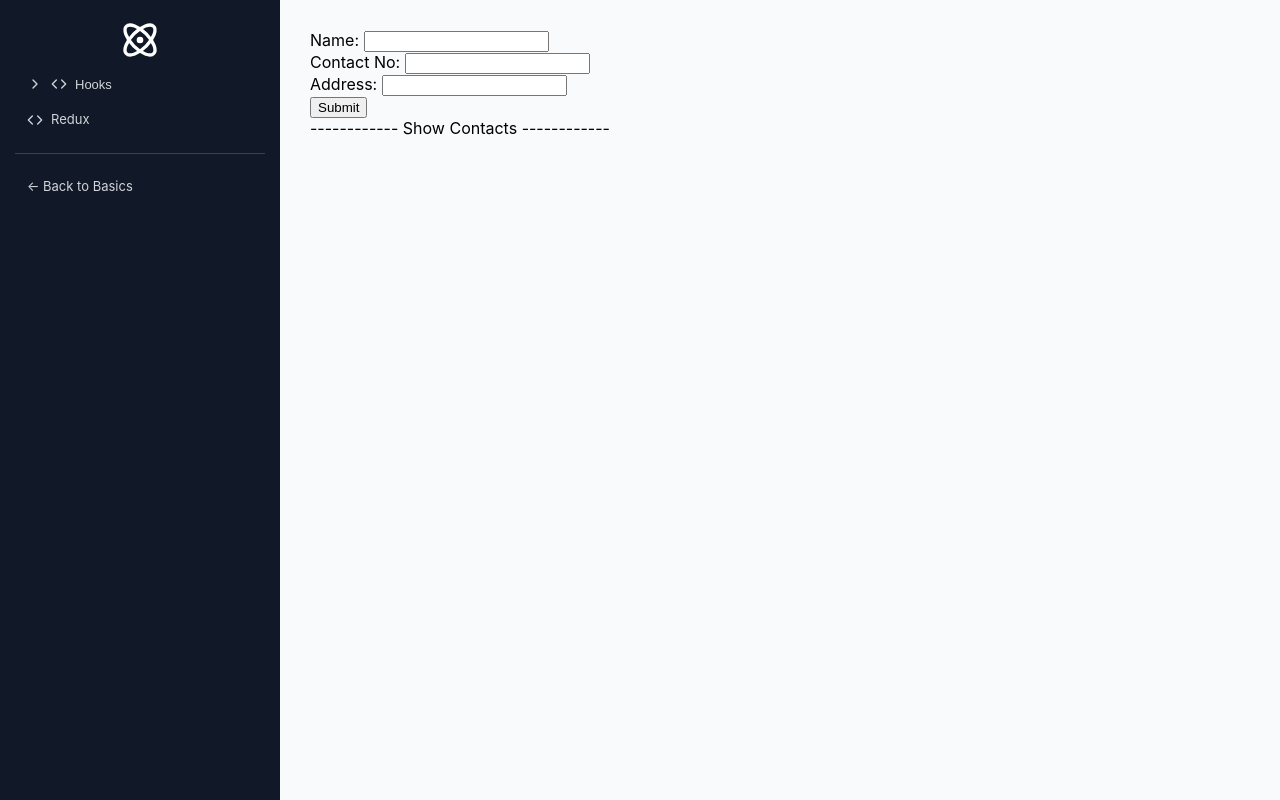
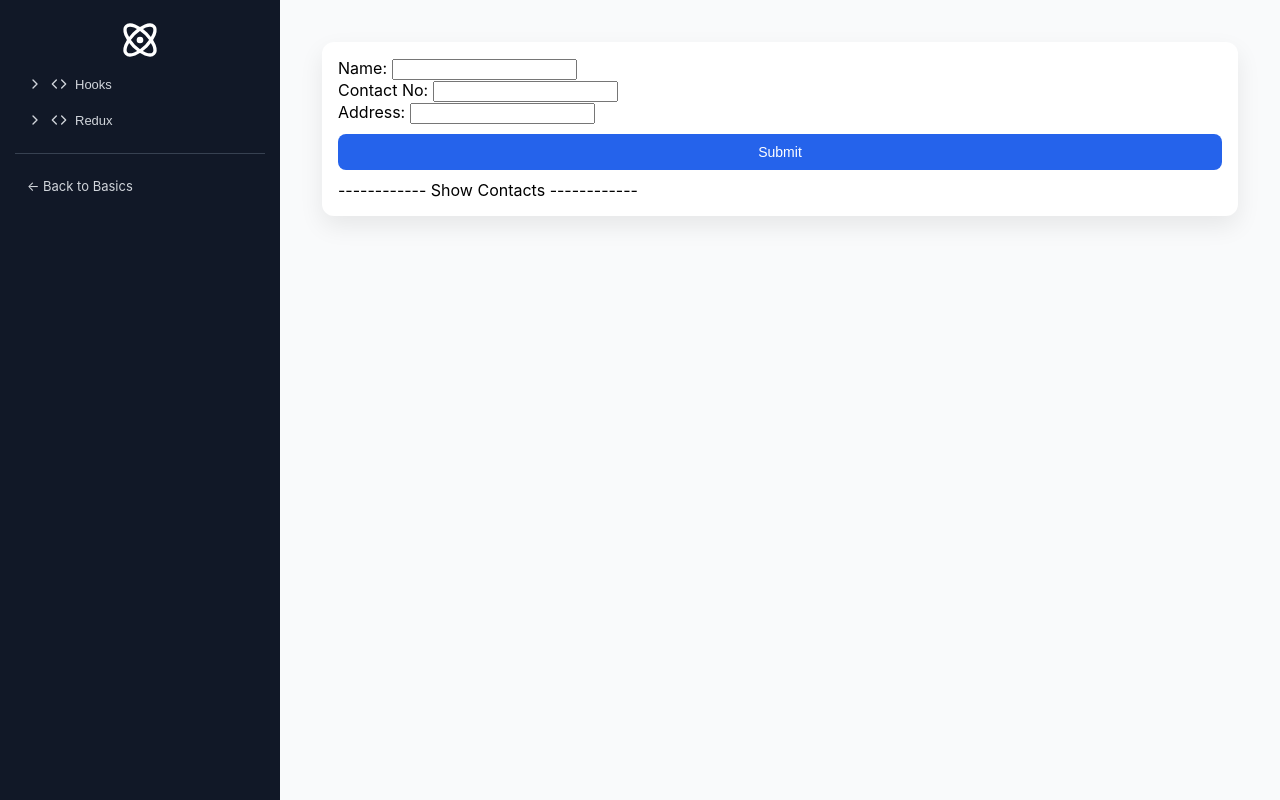
Before and after one commit to mahapatra079/my-app, a React (Create React App) app: page /advanced/redux in a window 1280 px wide. Built offline with nearby package versions, Linux system fonts and the light colour scheme.

Commit message:
Added Dropdown for Redux

```diff
--- a/src/App.js
+++ b/src/App.js
@@ -30,6 +30,7 @@ import ToDoList from "./components/state-management/features/ToDoList";
 import TabSelection from "./components/state-management/features/TabSelection";
 import TablesListUsers from "./components/state-management/features/TablesListUsers";
 
+
 import { Component, Code, FileText, MousePointer, Hash, Phone, Calculator as CalcIcon, Atom, LifeBuoy, ChevronDown, ChevronRight } from "lucide-react";
 
 export default function App() {
@@ -37,6 +38,7 @@ export default function App() {
   const isAdvanced = location.pathname.startsWith("/advanced") || location.pathname.startsWith("/hooks");
   const [hooksOpen, setHooksOpen] = useState(false);
   const [stateOpen, setStateOpen] = useState(false);
+  const [reduxOpen, setReduxOpen] = useState(false);
 
   const Logo = () => (
     <h2 className="textCenter">
@@ -129,7 +131,24 @@ export default function App() {
                   </div>
                 )}
               </div>
-              <Link to="/advanced/redux"><Code size={16} /> Redux</Link>
+
+              <div className="redux-categories">
+                <button
+                  onClick={() => setReduxOpen(!reduxOpen)}
+                  className="dropdown-btn"
+                >
+                  {reduxOpen ? <ChevronDown size={16} /> : <ChevronRight size={16} />}
+                  <Code size={16} /> Redux
+                </button>
+
+                {reduxOpen && (
+                  <div style={{ marginLeft: '20px', marginTop: '5px' }}>
+                    <Link to="/advanced/redux"><Hash size={14} /> Phone Book</Link>
+
+                  </div>
+                )}
+              </div>
+
               <hr />
               <Link to="/functional-component">← Back to Basics</Link>
             </nav>
@@ -179,6 +198,8 @@ export default function App() {
           <Route path="/advanced/hooks/useReducer" element={<UseReducerExample />} />
           <Route path="/advanced/hooks/useContext" element={<UseContextExample />} />
 
+          {/* REDUX ROUTES */}
+          <Route path="/advanced/redux" element={<AddContacts />} />
 
 
           {/* ADVANCED ROUTES */}
@@ -187,8 +208,7 @@ export default function App() {
               <Atom size={200} color="#61dafb" />
             </div>
           } />
-            <Route path="/advanced/hooks" element={<TaskManager />} />
-            <Route path="/advanced/redux" element={<AddContacts />} />
+          <Route path="/advanced/hooks" element={<TaskManager />} />
         </Routes>
       </main>
 
--- a/src/components/redux/phone-book/add-contacts.js
+++ b/src/components/redux/phone-book/add-contacts.js
@@ -8,7 +8,7 @@ const AddContacts = () => {
 let dispatch = useDispatch();
 
  return (
-    <div>
+    <div className="card">
     <div>
         <div>
             Name: <input type="text" id="name" />
@@ -20,7 +20,7 @@ let dispatch = useDispatch();
             Address: <input type="text" id="address" />
         </div>
         <div>
-            <button onClick={() => {
+            <button className="addBtn" onClick={() => {
                 let name = document.getElementById("name")?.value;
                 let contactNo = document.getElementById("contact-no")?.value;
                 let address = document.getElementById("address")?.value;
```
